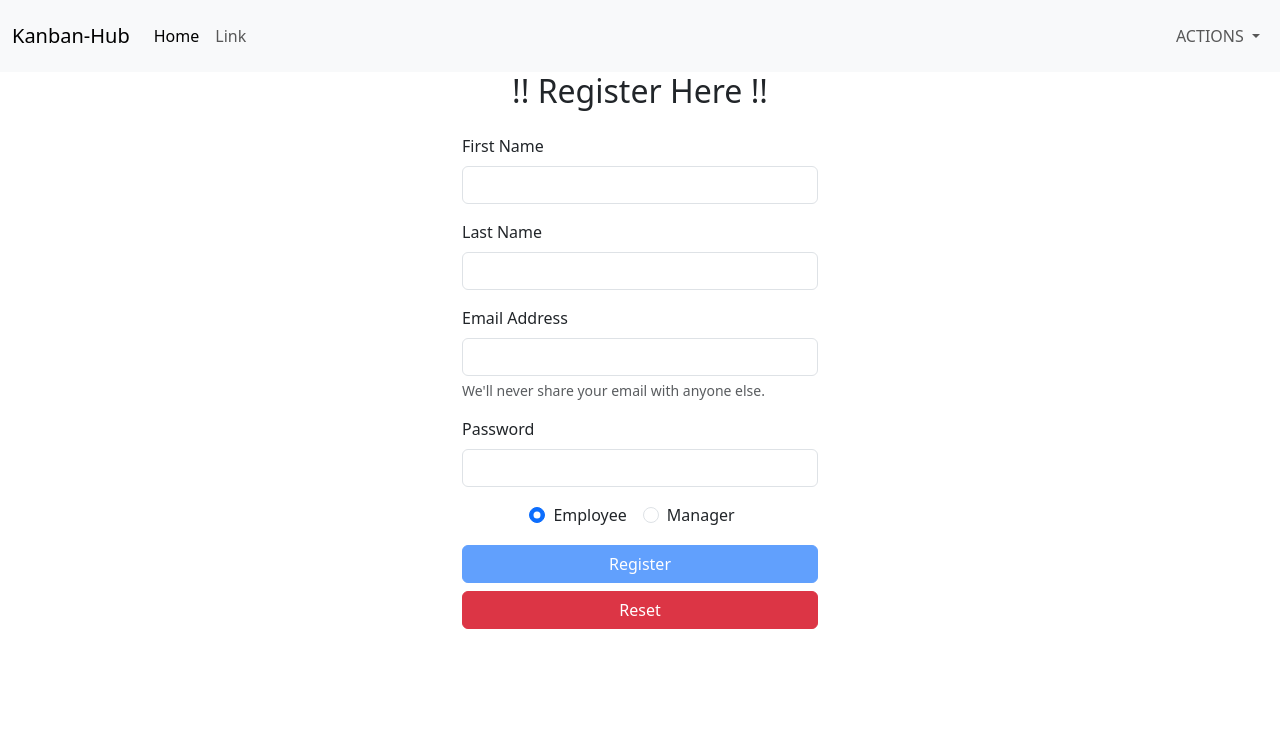
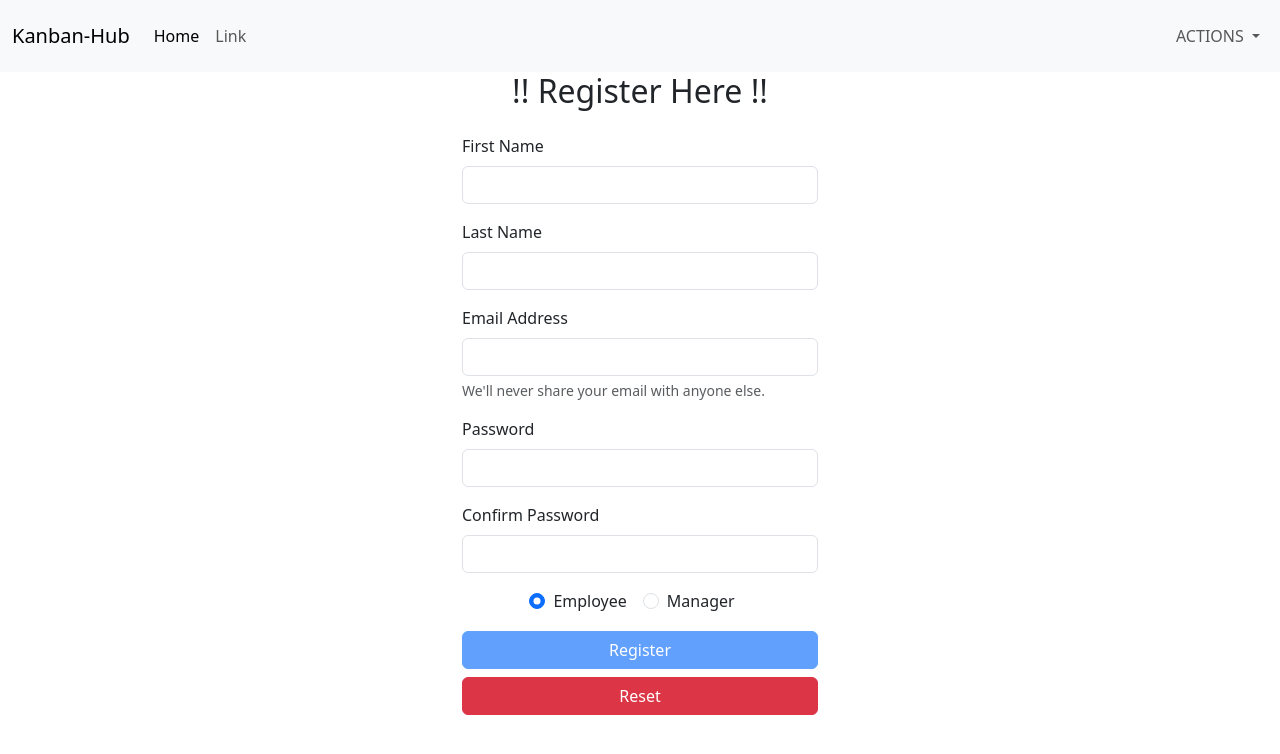
Before and after one commit to r15priyanshu/KanbanHub-Frontend, an Angular app: page /register in a window 1280 px wide. Shown: the top 754 px of the page. Built offline with nearby package versions, Linux system fonts and the light colour scheme.

Commit message:
Added custom confirm password validator

```diff
--- a/src/app/pages/register/register.component.html
+++ b/src/app/pages/register/register.component.html
@@ -56,6 +56,30 @@
                     </div>
                     }
                 </div>
+                <div class="mb-3">
+                    <label for="confirmPassword" class="form-label">Confirm Password</label>
+                    <input type="password" class="form-control" id="confirmPassword" aria-describedby="confirmPassword"
+                        formControlName="confirmPassword"
+                        [class.is-invalid]="controls['confirmPassword'].touched && controls['confirmPassword'].invalid">
+                    @if(controls['confirmPassword'].touched && controls['confirmPassword'].invalid){
+                    <div class="form-text text-danger">
+                        @if(controls['confirmPassword'].hasError('required')){
+                        <div>This is mandatory field !!</div>
+                        }
+                    </div>
+                    }
+                    @if(controls['confirmPassword'].touched && controls['confirmPassword'].value!==''){
+                        @if(registerFormGroup.hasError('confirmpasswordmismatch')){
+                            <div class="form-text text-danger">
+                                <div>Confirm password doesn't match !!</div>
+                            </div>
+                        }@else{
+                            <div class="form-text text-success">
+                                <div>Confirm password matched !!</div>
+                            </div>
+                        }
+                    }
+                </div>
                 <div class="text-center">
                     <div class="form-check form-check-inline">
                         <input class="form-check-input" type="radio" id="employee" value=false
--- a/src/app/pages/register/register.component.ts
+++ b/src/app/pages/register/register.component.ts
@@ -6,6 +6,7 @@ import {
   ReactiveFormsModule,
   Validators,
 } from '@angular/forms';
+import { checkConfirmPasswordMismatch } from '../../validators/PasswordMismatchValidator';
 
 @Component({
   selector: 'app-register',
@@ -22,6 +23,7 @@ export class RegisterComponent {
     lastName: '',
     email: '',
     password: '',
+    confirmPassword:'',
     isManager: 'false',
   };
 
@@ -40,10 +42,13 @@ export class RegisterComponent {
         Validators.required,
         Validators.minLength(5),
       ]),
+      confirmPassword: new FormControl(this.initialFormValues.confirmPassword, [
+        Validators.required
+      ]),
       isManager: new FormControl(this.initialFormValues.isManager, [
         Validators.required,
       ]),
-    });
+    },{validators:checkConfirmPasswordMismatch});
   }
 
   handleRegister() {
--- /dev/null
+++ b/src/app/validators/PasswordMismatchValidator.ts
@@ -0,0 +1,24 @@
+import { AbstractControl, ValidationErrors } from '@angular/forms';
+
+/*This validator requires information from 2 controls, Hence it will be applied at formGroup Level,
+Hence here the argument to this function will represent the complete formGroup.
+Also, the error returned will be at formGroup Level.
+
+NOTE : Return null if validation passes else return an error object , and as this error will be propagated
+at formGroup level , hence it will be available at form group level only */
+export function checkConfirmPasswordMismatch(formGroup: AbstractControl) : ValidationErrors | null{
+    const password = formGroup.get('password')
+    const confirmPassword = formGroup.get('confirmPassword')
+    const CONFIRM_PASSWORD_VALIDATION_KEY = 'confirmpasswordmismatch'
+
+    // Ensuring both controls exist
+    if(!password || !confirmPassword){
+        return null;
+    }
+
+    if(password.value === confirmPassword.value){
+        return null;
+    }
+
+    return {[CONFIRM_PASSWORD_VALIDATION_KEY] : true}
+}
```
